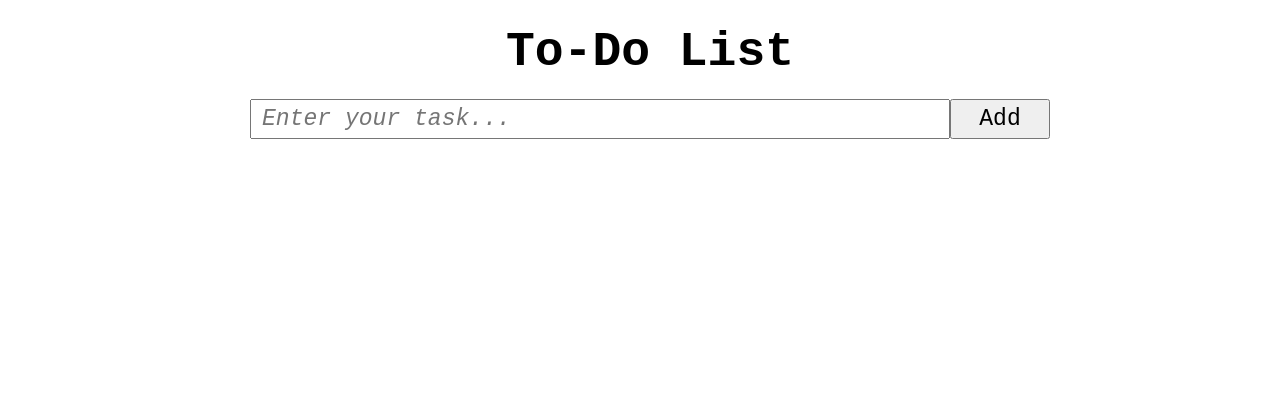
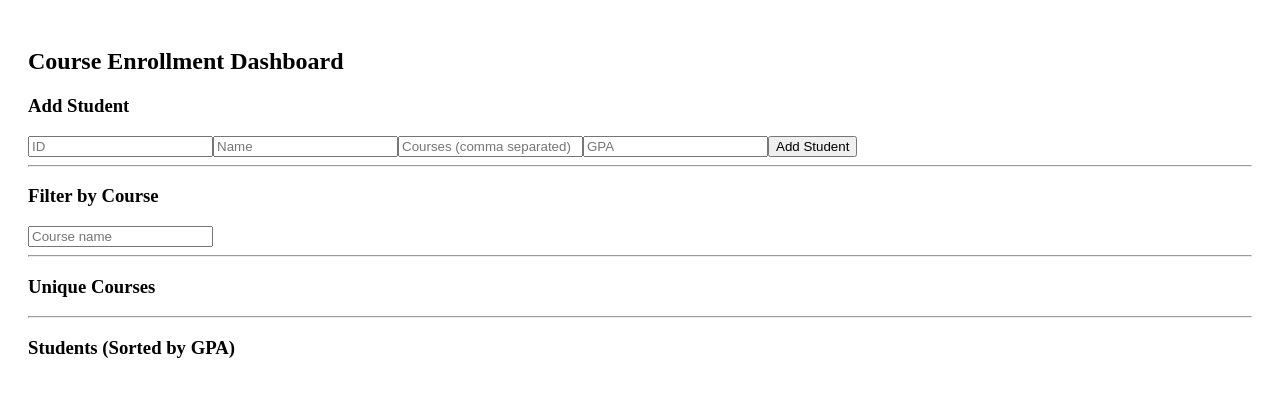
Before and after one commit to Paranjoy-Hazarika/React-Projects, a React (Vite) app: page / in a window 1280 px wide. Shown: the top 396 px of the page. Built offline with nearby package versions, Linux system fonts and the light colour scheme.

Commit message:
Made the Dashboard

```diff
--- /dev/null
+++ b/src/Course.jsx
@@ -0,0 +1,164 @@
+import React, { useState } from "react";
+
+export default function EnrollmentDashboard() {
+
+  // State: Map of students
+  const [students, setStudents] = useState(new Map());
+
+  const [filterCourse, setFilterCourse] = useState("");
+
+  const [newStudent, setNewStudent] = useState({
+    id: "",
+    name: "",
+    courses: "",
+    gpa: ""
+  });
+
+  // Add student
+  const addStudent = () => {
+
+    const courseSet = new Set(
+      newStudent.courses.split(",").map(c => c.trim())
+    );
+
+    const student = {
+      id: Number(newStudent.id),
+      name: newStudent.name,
+      enrolledCourses: courseSet,
+      gpa: Number(newStudent.gpa)
+    };
+
+    const newMap = new Map(students);
+
+    newMap.set(student.id, student);
+
+    setStudents(newMap);
+
+    setNewStudent({ id: "", name: "", courses: "", gpa: "" });
+  };
+
+  // Remove student
+  const removeStudent = (id) => {
+
+    const newMap = new Map(students);
+
+    newMap.delete(id);
+
+    setStudents(newMap);
+  };
+
+  // Convert Map -> Array
+  const studentArray = [...students.values()];
+
+  // Sort by GPA (descending)
+  const sortedStudents = [...studentArray].sort(
+    (a, b) => b.gpa - a.gpa
+  );
+
+  // Unique courses using reduce + Set
+  const uniqueCourses = studentArray.reduce((acc, student) => {
+
+    student.enrolledCourses.forEach(course => acc.add(course));
+
+    return acc;
+
+  }, new Set());
+
+  // Filter students by course
+  const filteredStudents = filterCourse
+    ? sortedStudents.filter(student =>
+        student.enrolledCourses.has(filterCourse)
+      )
+    : sortedStudents;
+
+  return (
+    <div style={{ padding: "20px" }}>
+
+      <h2>Course Enrollment Dashboard</h2>
+
+      <h3>Add Student</h3>
+
+      <input
+        placeholder="ID"
+        value={newStudent.id}
+        onChange={e =>
+          setNewStudent({ ...newStudent, id: e.target.value })
+        }
+      />
+
+      <input
+        placeholder="Name"
+        value={newStudent.name}
+        onChange={e =>
+          setNewStudent({ ...newStudent, name: e.target.value })
+        }
+      />
+
+      <input
+        placeholder="Courses (comma separated)"
+        value={newStudent.courses}
+        onChange={e =>
+          setNewStudent({ ...newStudent, courses: e.target.value })
+        }
+      />
+
+      <input
+        placeholder="GPA"
+        value={newStudent.gpa}
+        onChange={e =>
+          setNewStudent({ ...newStudent, gpa: e.target.value })
+        }
+      />
+
+      <button onClick={addStudent}>Add Student</button>
+
+      <hr />
+
+      <h3>Filter by Course</h3>
+
+      <input
+        placeholder="Course name"
+        value={filterCourse}
+        onChange={e => setFilterCourse(e.target.value)}
+      />
+
+      <hr />
+
+      <h3>Unique Courses</h3>
+
+      <ul>
+        {[...uniqueCourses].map((course, index) => (
+          <li key={index}>{course}</li>
+        ))}
+      </ul>
+
+      <hr />
+
+      <h3>Students (Sorted by GPA)</h3>
+
+      {filteredStudents.map(student => (
+        <div key={student.id} style={{ border: "1px solid gray", margin: "10px", padding: "10px" }}>
+
+          <h4>{student.name}</h4>
+
+          <p>ID: {student.id}</p>
+          <p>GPA: {student.gpa}</p>
+
+          <p>Courses:</p>
+
+          <ul>
+            {[...student.enrolledCourses].map((course, i) => (
+              <li key={i}>{course}</li>
+            ))}
+          </ul>
+
+          <button onClick={() => removeStudent(student.id)}>
+            Remove
+          </button>
+
+        </div>
+      ))}
+
+    </div>
+  );
+}
--- a/src/main.jsx
+++ b/src/main.jsx
@@ -1,7 +1,8 @@
 import { StrictMode } from 'react'
 import { createRoot } from 'react-dom/client'
 // import './index.css'
-import App from './App.jsx'
+// import App from './App.jsx'
+import App from './Course.jsx'
 
 createRoot(document.getElementById('root')).render(
   <StrictMode>
```
